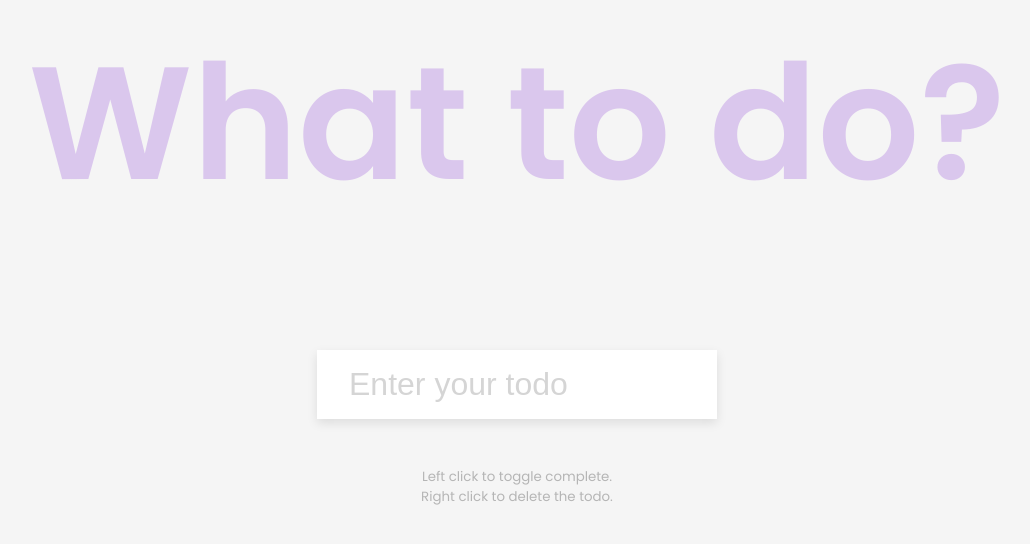
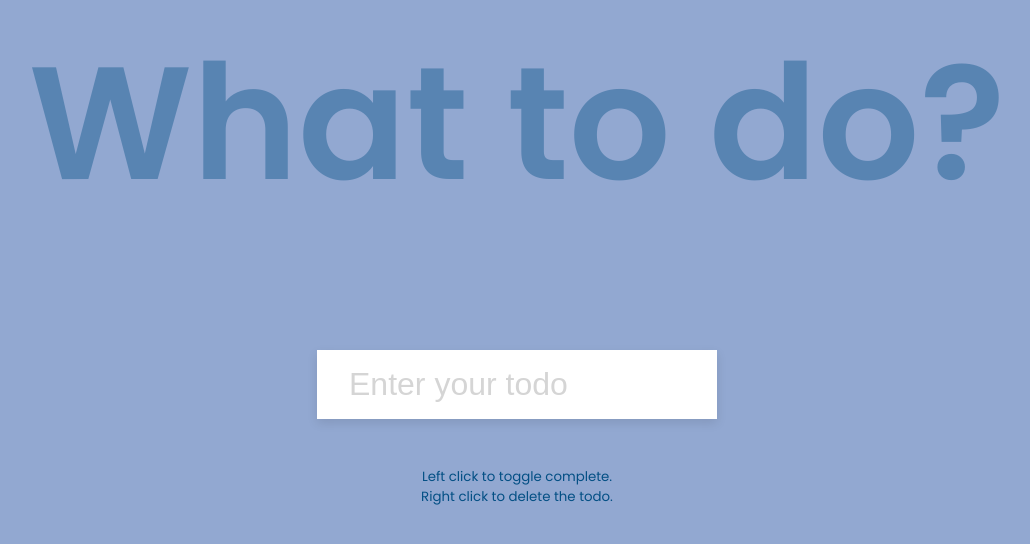
Before and after one commit to zoryandras/to-do, a plain HTML site: page index.html in a window 1280 px wide. Shown: the part 104-648 px from the top of the page, without its empty margins (123-1153 px from the left). Drawn offline with Linux system fonts and the light colour scheme.

Commit message:
Added different background color, changed title in html head!

```diff
--- a/index.html
+++ b/index.html
@@ -3,7 +3,7 @@
     <head>
         <meta charset="UTF-8" />
         <meta name="viewport" content="width=device-width, initial-scale=1.0" />
-        <title>ToDo App</title>
+        <title>What To Do?</title>
         <link rel="stylesheet" href="style.css" />
         <script src="script.js" defer></script>
     </head>
--- a/style.css
+++ b/style.css
@@ -5,7 +5,7 @@
 }
 
 body {
-    background-color: #f5f5f5;
+    background-color: #92a8d1;
     color: #444;
     display: flex;
     align-items: center;
@@ -16,7 +16,7 @@ body {
 }
 
 h1 {
-    color: rgb(179, 131, 226);
+    color: #034f84;
     font-size: 10rem;
     text-align: center;
     opacity: 0.4;
@@ -56,12 +56,12 @@ form {
 }
 
 .todos li.completed {
-    color: #b6b6b6;
+    color: #f7cac9;
     text-decoration: line-through;
 }
 
 small {
-    color: #b5b5b5;
+    color: #034f84;
     margin-top: 3rem;
     text-align: center;
 }
```
